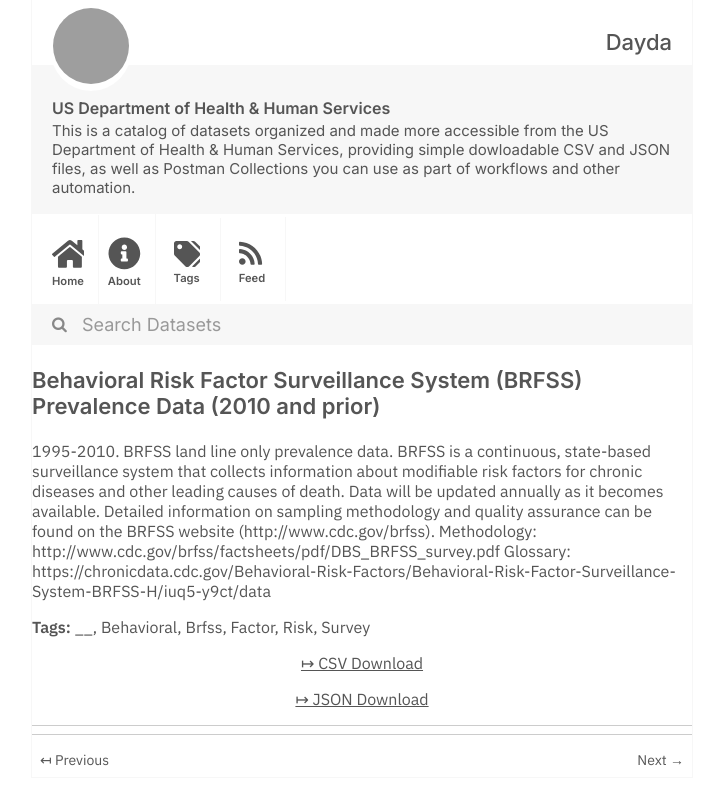
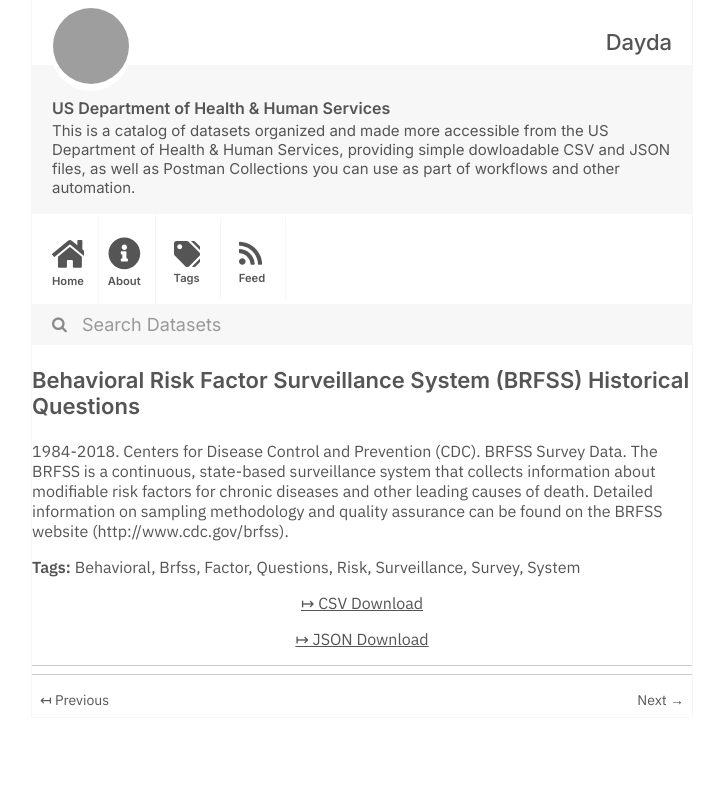
Before and after one commit to dayda-entities/us-department-of-health-and-human-services, a Jekyll site: the page built from _posts/2020-11-10-behavioral-risk-factor-surveil.md, in a window 1280 px wide, cut to the strip 0-805 px from the top of the page. Shown: the whole strip, without its empty margins (278-997 px from the left). Built offline with Jekyll 4.4.1, drawn with Linux system fonts in a browser that asks for light colours; grey boxes are pictures that could not be loaded.

Commit message:
Publish Data

```diff
--- a/_posts/2020-11-10-behavioral-risk-factor-surveil.md
+++ b/_posts/2020-11-10-behavioral-risk-factor-surveil.md
@@ -1,22 +1,23 @@
 ---
-title: >-
-  Behavioral Risk Factor Surveillance System (BRFSS) Prevalence Data (2010 and
-  prior)
-created: '2020-11-10T16:18:39.617030'
-modified: '2021-04-13T00:17:02.230833'
+title: Behavioral Risk Factor Surveillance System (BRFSS) Historical Questions
+created: '2020-11-10T16:18:39.198651'
+modified: '2021-04-17T02:32:45.572712'
 state: active
 type: dataset
 tags:
-  - __
   - Behavioral
   - Brfss
   - Factor
+  - Questions
   - Risk
+  - Surveillance
   - Survey
+  - System
 groups: []
-csv_url: 'https://data.cdc.gov/api/views/y4ft-s73h/rows.csv?accessType=DOWNLOAD'
-json_url: 'https://data.cdc.gov/api/views/y4ft-s73h/rows.json?accessType=DOWNLOAD'
+csv_url: 'https://data.cdc.gov/api/views/iuq5-y9ct/rows.csv?accessType=DOWNLOAD'
+json_url: 'https://data.cdc.gov/api/views/iuq5-y9ct/rows.json?accessType=DOWNLOAD'
 layout: post
 
 ---
-1995-2010. BRFSS land line only prevalence data. BRFSS is a continuous, state-based surveillance system that collects information about modifiable risk factors for chronic diseases and other leading causes of death. Data will be updated annually as it becomes available. Detailed information on sampling methodology and quality assurance can be found on the BRFSS website (http://www.cdc.gov/brfss). Methodology: http://www.cdc.gov/brfss/factsheets/pdf/DBS_BRFSS_survey.pdf Glossary: https://chronicdata.cdc.gov/Behavioral-Risk-Factors/Behavioral-Risk-Factor-Surveillance-System-BRFSS-H/iuq5-y9ct/data
+1984-2018.  Centers for Disease Control and Prevention (CDC). BRFSS Survey Data.  The BRFSS is a continuous, state-based surveillance system that collects information about modifiable risk factors for chronic diseases and other leading causes of death.
+Detailed information on sampling methodology and quality assurance can be found on the BRFSS website (http://www.cdc.gov/brfss).
```
